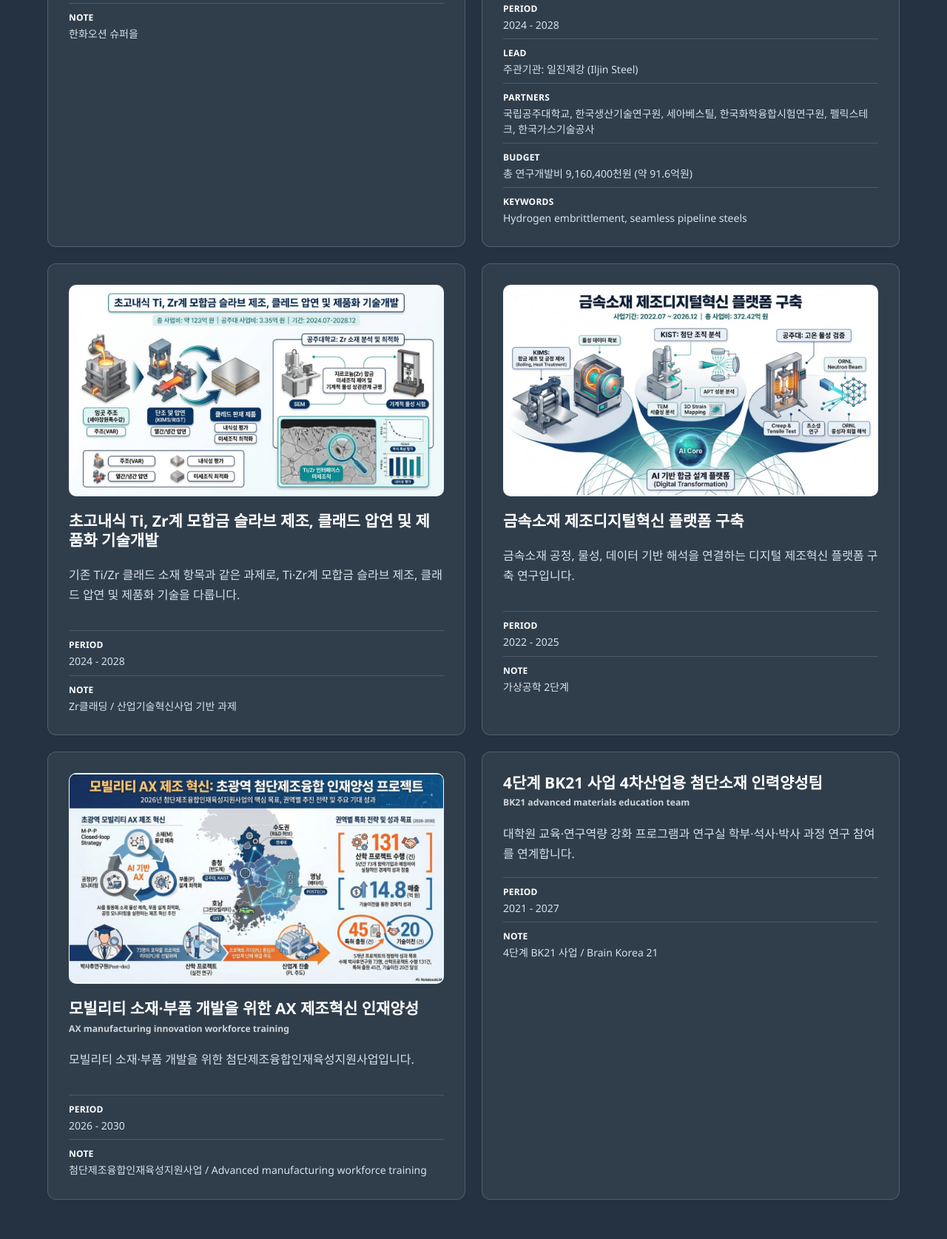
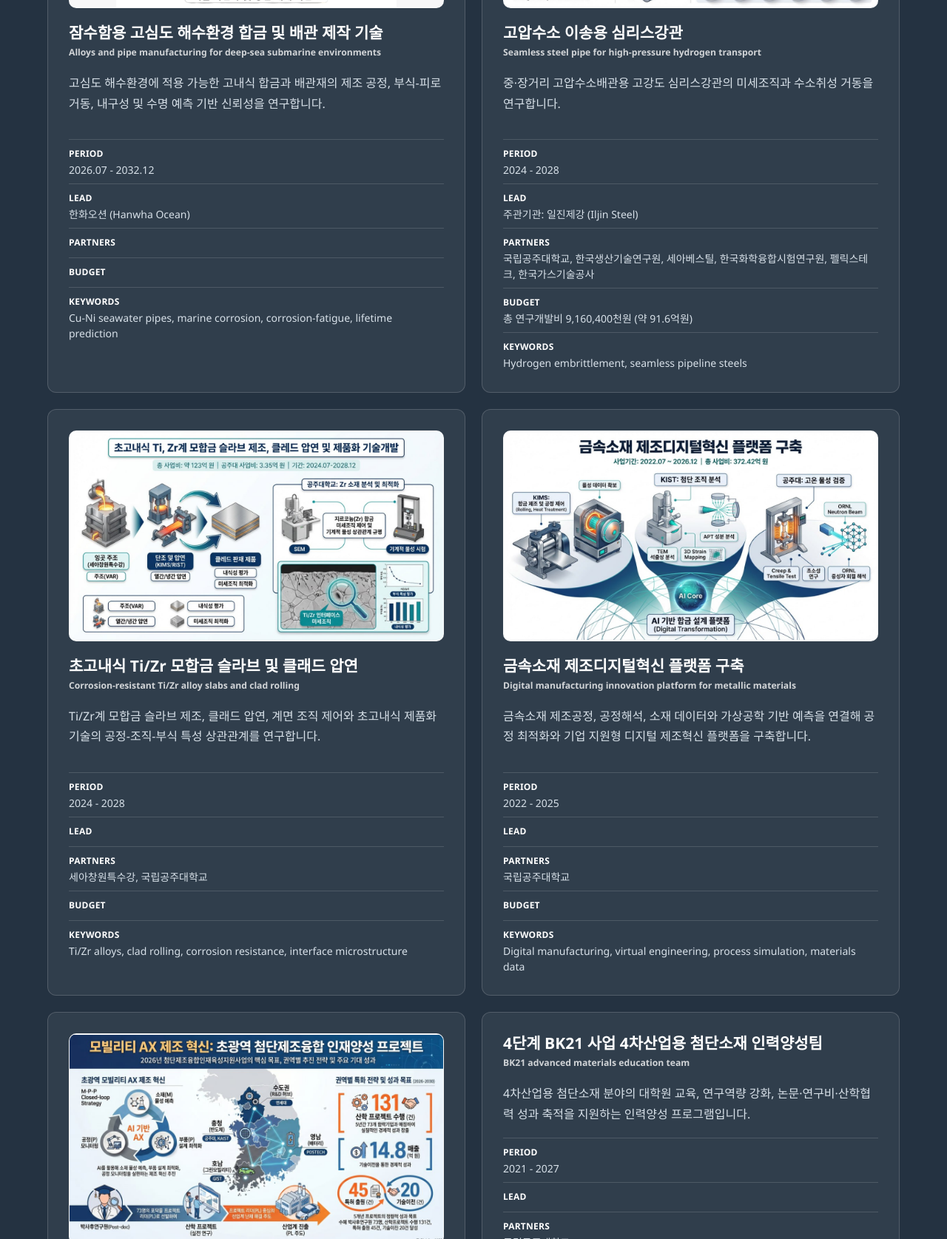
Before and after one commit to Kongju-ASML/knuasml-site, a website built with Vite: page projects.html in a window 1280 px wide. Shown: the part 2065-3740 px from the top of the page at 74% size. Built offline with nearby package versions, Linux system fonts and the light colour scheme.

Commit message:
Expand project card descriptions and metadata

```diff
--- a/projects.html
+++ b/projects.html
@@ -10,14 +10,14 @@
       </nav></header>
     <main id="top"><section class="page-hero"><p class="eyebrow">연구과제 (Projects)</p><h1>현재 연구과제 <span class="title-en">Current research projects</span></h1><p class="lead">인코넬 체결류, 다중 주원소 합금, 해양·수소 환경 소재, Zr 클래딩, 제조디지털혁신, 인재양성 과제를 수행합니다. <span class="en-support">The laboratory works on structural alloys, hydrogen-compatible steels, Ti/Zr cladding, digital manufacturing, and workforce-training programs.</span></p></section>
       <section class="section projects-section"><div class="section-heading compact"><p class="eyebrow">현재 과제 (Current Projects)</p><h2>진행 중인 연구과제</h2><p>산업 수요와 극한 환경 구조재료 문제를 중심으로 현재 수행 중인 과제를 소개합니다.</p></div><div class="project-grid expanded-grid">
-          <article class="project-card with-visual"><img class="project-visual" src="./assets/projects/inconel-fastener.jpg" alt="차세대 에너지 산업 인코넬 패스너 제조 최적화 과제 개념도" loading="eager" /><h3>차세대 에너지 산업용 초내열 인코넬 체결류 제조 공정 체계화 및 실증 연구</h3><p>화신볼트산업 등 산학협력 기반의 인코넬 718 체결류 공정 체계화·실증 과제입니다.</p><ul class="meta-list"><li><strong>Period</strong><span>2026.04.01 - 2028.12.31</span></li><li><strong>Note</strong><span>공공연구성과 실증 시범사업 / 주관: 공주대학교 산학협력단</span></li></ul></article>
-          <article class="project-card with-visual"><img class="project-visual" src="./assets/projects/refractory-mpea.jpg" alt="Screw-Edge 전위 이동도 제어 기반 내화성 다중 주원소 합금 개발 과제 개념도" loading="eager" /><h3>응력-온도 감응형 내화성 다중 주원소 합금</h3><p>머신러닝 기반 Screw-Edge 전위 이동도 제어를 통한 내화성 다중 주원소 합금 개발 과제입니다.</p><ul class="meta-list"><li><strong>Period</strong><span>2026.03.01 - 2031.02.28</span></li><li><strong>Note</strong><span>공주대 주관 핵심연구B</span></li></ul></article>
-          <article class="project-card with-visual"><img class="project-visual" src="./assets/projects/submarine-seawater-pipe.jpg" alt="차세대 잠수함용 고심도 해수환경 30Ni급 seamless 배관재 제조기술 과제 개념도" loading="eager" /><h3>잠수함용 고심도 해수환경 합금 및 배관 제작 기술 개발</h3><p>고심도 해수환경에 적용 가능한 합금 및 배관 제작 기술을 개발합니다.</p><ul class="meta-list"><li><strong>Period</strong><span>2026.07 - 2032.12</span></li><li><strong>Note</strong><span>한화오션 슈퍼을</span></li></ul></article>
+          <article class="project-card with-visual"><img class="project-visual" src="./assets/projects/inconel-fastener.jpg" alt="차세대 에너지 산업 인코넬 패스너 제조 최적화 과제 개념도" loading="eager" /><h3>초내열 인코넬 체결류 제조 공정 체계화 <span class="title-en small">Manufacturing process systematization for Inconel fasteners</span></h3><p>차세대 에너지 산업용 인코넬 718 체결류의 제조 공정, 열처리 조건, 실증 기반 품질 신뢰성을 연구합니다.</p><ul class="meta-list"><li><strong>Period</strong><span>2026.04.01 - 2028.12.31</span></li><li><strong>Lead</strong><span>주관기관: 공주대학교 산학협력단 (Kongju National University Industry-University Cooperation Foundation)</span></li><li><strong>Partners</strong><span>화신볼트산업</span></li><li><strong>Budget</strong><span>총 연구개발비 1,656,600천원</span></li><li><strong>Keywords</strong><span>Inconel 718 fasteners, high-temperature alloys, process demonstration</span></li></ul></article>
+          <article class="project-card with-visual"><img class="project-visual" src="./assets/projects/refractory-mpea.jpg" alt="Screw-Edge 전위 이동도 제어 기반 내화성 다중 주원소 합금 개발 과제 개념도" loading="eager" /><h3>응력-온도 감응형 내화성 다중 주원소 합금 <span class="title-en small">Stress-temperature responsive refractory multi-principal element alloys</span></h3><p>머신러닝 기반 Screw-Edge 전위 이동도 제어를 통해 고온 환경에서 안정적인 강도와 변형 저항성을 갖는 내화성 다중 주원소 합금을 설계합니다.</p><ul class="meta-list"><li><strong>Period</strong><span>2026.03.01 - 2031.02.28</span></li><li><strong>Lead</strong><span>국립공주대학교 (Kongju National University)</span></li><li><strong>Partners</strong><span></span></li><li><strong>Budget</strong><span></span></li><li><strong>Keywords</strong><span>Refractory multi-principal element alloys, screw-edge dislocation mobility, high-temperature strength</span></li></ul></article>
+          <article class="project-card with-visual"><img class="project-visual" src="./assets/projects/submarine-seawater-pipe.jpg" alt="차세대 잠수함용 고심도 해수환경 30Ni급 seamless 배관재 제조기술 과제 개념도" loading="eager" /><h3>잠수함용 고심도 해수환경 합금 및 배관 제작 기술 <span class="title-en small">Alloys and pipe manufacturing for deep-sea submarine environments</span></h3><p>고심도 해수환경에 적용 가능한 고내식 합금과 배관재의 제조 공정, 부식-피로 거동, 내구성 및 수명 예측 기반 신뢰성을 연구합니다.</p><ul class="meta-list"><li><strong>Period</strong><span>2026.07 - 2032.12</span></li><li><strong>Lead</strong><span>한화오션 (Hanwha Ocean)</span></li><li><strong>Partners</strong><span></span></li><li><strong>Budget</strong><span></span></li><li><strong>Keywords</strong><span>Cu-Ni seawater pipes, marine corrosion, corrosion-fatigue, lifetime prediction</span></li></ul></article>
           <article class="project-card with-visual"><img class="project-visual" src="./assets/projects/high-pressure-hydrogen-pipe.jpg" alt="항복강도 485 MPa급 고압수소배관용 금속 강관 제조 및 현장 엔지니어링 기술 과제 개념도" loading="eager" /><h3>고압수소 이송용 심리스강관 <span class="title-en small">Seamless steel pipe for high-pressure hydrogen transport</span></h3><p>중·장거리 고압수소배관용 고강도 심리스강관의 미세조직과 수소취성 거동을 연구합니다.</p><ul class="meta-list"><li><strong>Period</strong><span>2024 - 2028</span></li><li><strong>Lead</strong><span>주관기관: 일진제강 (Iljin Steel)</span></li><li><strong>Partners</strong><span>국립공주대학교, 한국생산기술연구원, 세아베스틸, 한국화학융합시험연구원, 펠릭스테크, 한국가스기술공사</span></li><li><strong>Budget</strong><span>총 연구개발비 9,160,400천원 (약 91.6억원)</span></li><li><strong>Keywords</strong><span>Hydrogen embrittlement, seamless pipeline steels</span></li></ul></article>
-          <article class="project-card with-visual"><img class="project-visual" src="./assets/projects/ti-zr-clad.jpg" alt="초고내식 Ti, Zr계 모합금 슬라브 제조, 클래드 압연 및 제품화 기술개발 과제 개념도" loading="eager" /><h3>초고내식 Ti, Zr계 모합금 슬라브 제조, 클래드 압연 및 제품화 기술개발</h3><p>기존 Ti/Zr 클래드 소재 항목과 같은 과제로, Ti·Zr계 모합금 슬라브 제조, 클래드 압연 및 제품화 기술을 다룹니다.</p><ul class="meta-list"><li><strong>Period</strong><span>2024 - 2028</span></li><li><strong>Note</strong><span>Zr클래딩 / 산업기술혁신사업 기반 과제</span></li></ul></article>
-          <article class="project-card with-visual"><img class="project-visual" src="./assets/projects/digital-manufacturing-platform.jpg" alt="금속소재 제조디지털혁신 플랫폼 구축 과제 개념도" loading="eager" /><h3>금속소재 제조디지털혁신 플랫폼 구축</h3><p>금속소재 공정, 물성, 데이터 기반 해석을 연결하는 디지털 제조혁신 플랫폼 구축 연구입니다.</p><ul class="meta-list"><li><strong>Period</strong><span>2022 - 2025</span></li><li><strong>Note</strong><span>가상공학 2단계</span></li></ul></article>
-          <article class="project-card with-visual"><img class="project-visual" src="./assets/projects/mobility-ax-manufacturing-workforce.jpg" alt="모빌리티 AX 제조 혁신 초광역 첨단제조융합 인재양성 프로젝트 개념도" loading="eager" /><h3>모빌리티 소재·부품 개발을 위한 AX 제조혁신 인재양성 <span class="title-en small">AX manufacturing innovation workforce training</span></h3><p>모빌리티 소재·부품 개발을 위한 첨단제조융합인재육성지원사업입니다.</p><ul class="meta-list"><li><strong>Period</strong><span>2026 - 2030</span></li><li><strong>Note</strong><span>첨단제조융합인재육성지원사업 / Advanced manufacturing workforce training</span></li></ul></article>
-          <article><h3>4단계 BK21 사업 4차산업용 첨단소재 인력양성팀 <span class="title-en small">BK21 advanced materials education team</span></h3><p>대학원 교육·연구역량 강화 프로그램과 연구실 학부·석사·박사 과정 연구 참여를 연계합니다.</p><ul class="meta-list"><li><strong>Period</strong><span>2021 - 2027</span></li><li><strong>Note</strong><span>4단계 BK21 사업 / Brain Korea 21</span></li></ul></article>
+          <article class="project-card with-visual"><img class="project-visual" src="./assets/projects/ti-zr-clad.jpg" alt="초고내식 Ti, Zr계 모합금 슬라브 제조, 클래드 압연 및 제품화 기술개발 과제 개념도" loading="eager" /><h3>초고내식 Ti/Zr 모합금 슬라브 및 클래드 압연 <span class="title-en small">Corrosion-resistant Ti/Zr alloy slabs and clad rolling</span></h3><p>Ti/Zr계 모합금 슬라브 제조, 클래드 압연, 계면 조직 제어와 초고내식 제품화 기술의 공정-조직-부식 특성 상관관계를 연구합니다.</p><ul class="meta-list"><li><strong>Period</strong><span>2024 - 2028</span></li><li><strong>Lead</strong><span></span></li><li><strong>Partners</strong><span>세아창원특수강, 국립공주대학교</span></li><li><strong>Budget</strong><span></span></li><li><strong>Keywords</strong><span>Ti/Zr alloys, clad rolling, corrosion resistance, interface microstructure</span></li></ul></article>
+          <article class="project-card with-visual"><img class="project-visual" src="./assets/projects/digital-manufacturing-platform.jpg" alt="금속소재 제조디지털혁신 플랫폼 구축 과제 개념도" loading="eager" /><h3>금속소재 제조디지털혁신 플랫폼 구축 <span class="title-en small">Digital manufacturing innovation platform for metallic materials</span></h3><p>금속소재 제조공정, 공정해석, 소재 데이터와 가상공학 기반 예측을 연결해 공정 최적화와 기업 지원형 디지털 제조혁신 플랫폼을 구축합니다.</p><ul class="meta-list"><li><strong>Period</strong><span>2022 - 2025</span></li><li><strong>Lead</strong><span></span></li><li><strong>Partners</strong><span>국립공주대학교</span></li><li><strong>Budget</strong><span></span></li><li><strong>Keywords</strong><span>Digital manufacturing, virtual engineering, process simulation, materials data</span></li></ul></article>
+          <article class="project-card with-visual"><img class="project-visual" src="./assets/projects/mobility-ax-manufacturing-workforce.jpg" alt="모빌리티 AX 제조 혁신 초광역 첨단제조융합 인재양성 프로젝트 개념도" loading="eager" /><h3>모빌리티 소재·부품 AX 제조혁신 인재양성 <span class="title-en small">AX manufacturing innovation workforce training for mobility materials and components</span></h3><p>모빌리티 소재·부품 개발을 위한 첨단제조융합 인재양성 프로그램으로, 제조 AX, 소재 데이터, 공정-물성 이해를 갖춘 연구인력 양성을 목표로 합니다.</p><ul class="meta-list"><li><strong>Period</strong><span>2026 - 2030</span></li><li><strong>Lead</strong><span></span></li><li><strong>Partners</strong><span></span></li><li><strong>Budget</strong><span></span></li><li><strong>Keywords</strong><span>Advanced manufacturing workforce training, mobility materials, AX manufacturing</span></li></ul></article>
+          <article class="project-card"><h3>4단계 BK21 사업 4차산업용 첨단소재 인력양성팀 <span class="title-en small">BK21 advanced materials education team</span></h3><p>4차산업용 첨단소재 분야의 대학원 교육, 연구역량 강화, 논문·연구비·산학협력 성과 축적을 지원하는 인력양성 프로그램입니다.</p><ul class="meta-list"><li><strong>Period</strong><span>2021 - 2027</span></li><li><strong>Lead</strong><span></span></li><li><strong>Partners</strong><span>국립공주대학교</span></li><li><strong>Budget</strong><span></span></li><li><strong>Keywords</strong><span>BK21, advanced materials education, graduate training, research capacity building</span></li></ul></article>
         </div></section>
     </main>
     <footer class="site-footer"><span>신구조재료실험실 (ASML), 국립공주대학교 신소재공학부 · Advanced Structural Materials Laboratory, Kongju National University</span><a href="index.html">Back to home</a></footer><script type="module" src="script.js"></script></body></html>
```
